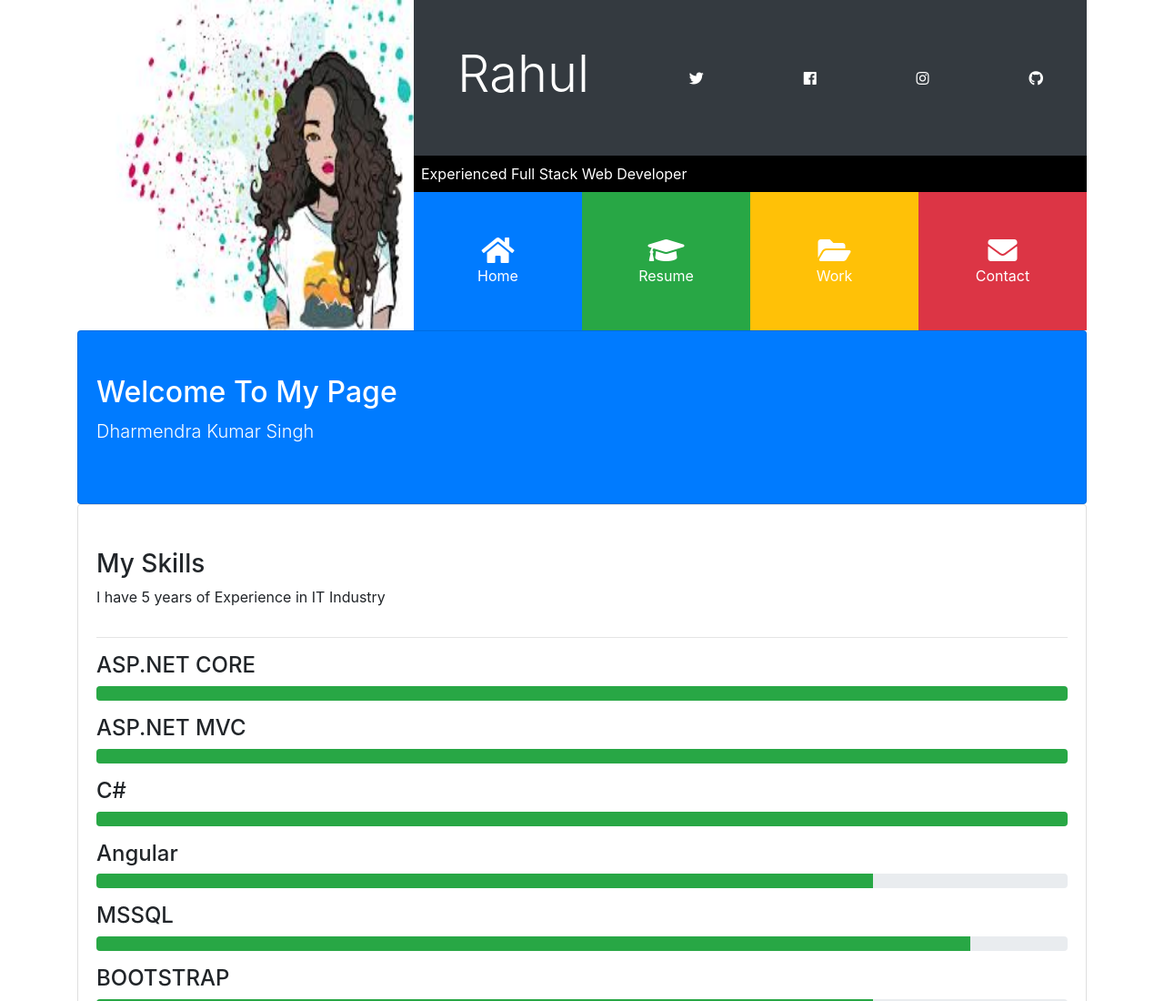
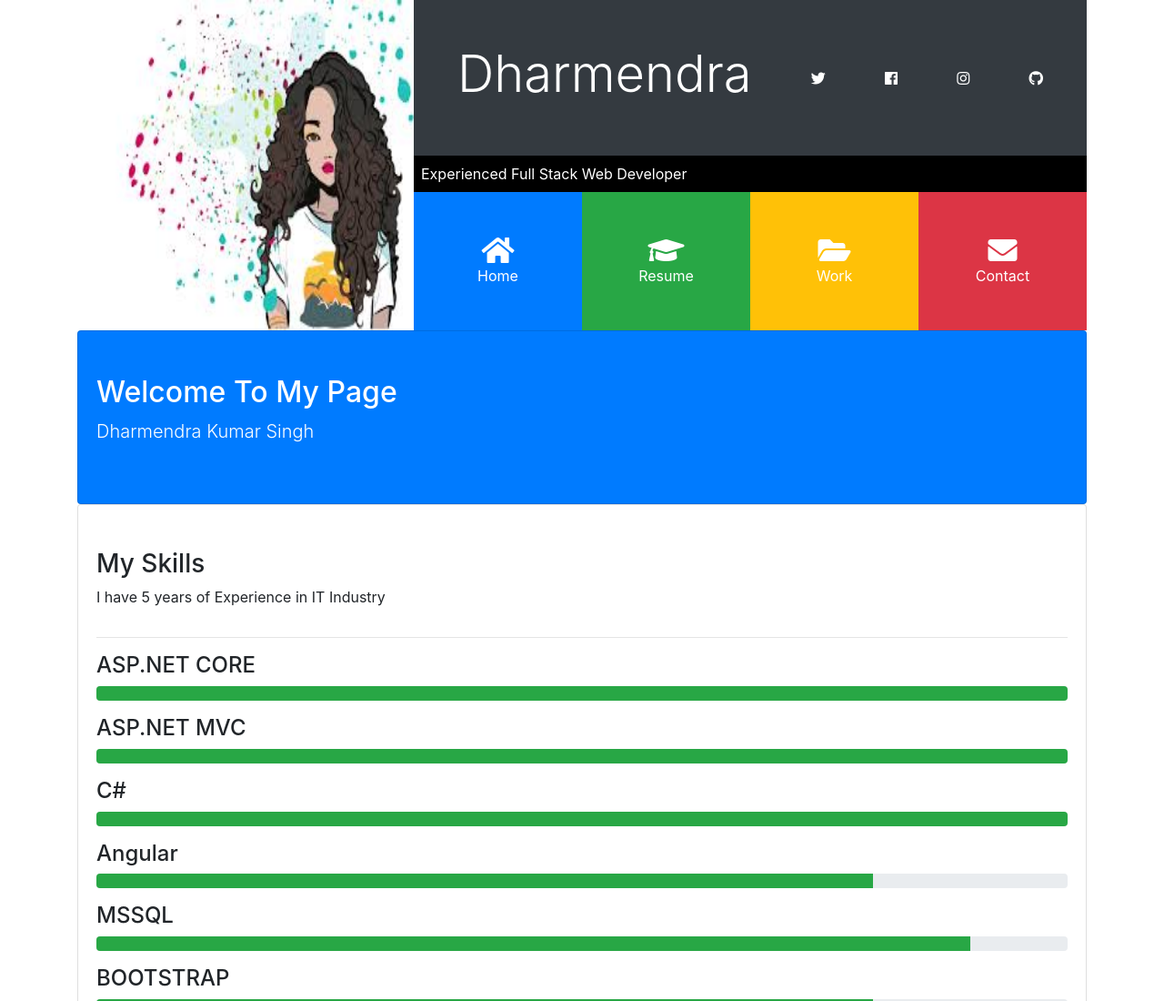
Before and after one commit to Dharm90/MyProfile, a plain HTML site: page Index.html in a window 1280 px wide. Shown: the top 1100 px of the page at 91% size. Drawn offline with nearby package versions, Linux system fonts and the light colour scheme; some packages are replaced by stand-ins of ours; a script that the page names is missing.

Commit message:
Second commit

```diff
--- a/Index.html
+++ b/Index.html
@@ -21,7 +21,7 @@
                   <div class="d-flex flex-column">
                       <div class="p-5 bg-dark text-white">
                           <div class="d-flex flex-row justify-content-between align-items-center">
-                              <h1 class="display-4">Rahul</h1>
+                              <h1 class="display-4">Dharmendra</h1>
                               <!-- <div class="d-none d-md-block"> -->
                                   <div>
                                   <a href="http://twitter.com" class="text-white">
```
